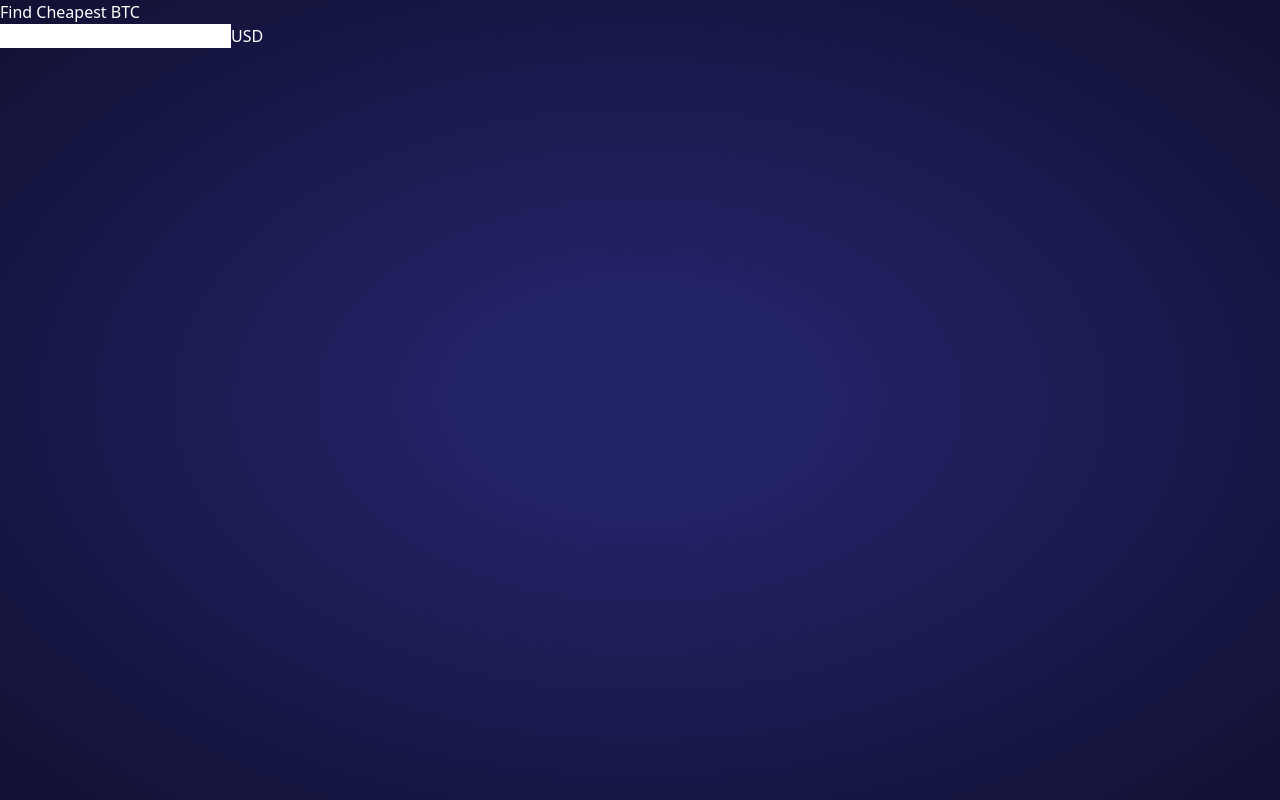
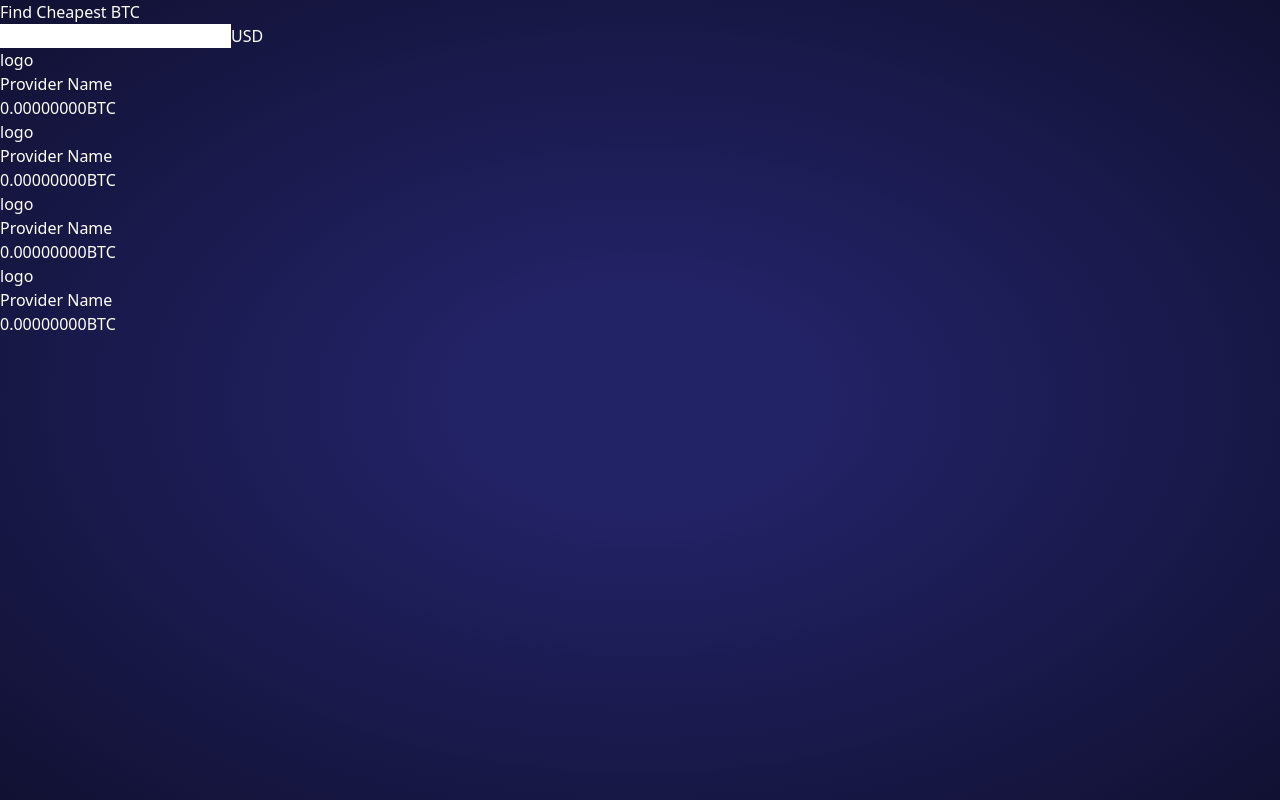
Before and after one commit to aal51282/bitcoin-price-comparison, a React (Vite) app: page / in a window 1280 px wide. Built offline with nearby package versions, Linux system fonts and the light colour scheme.

Commit message:
Completed UI for frontend.

```diff
--- a/src/App.tsx
+++ b/src/App.tsx
@@ -1,5 +1,6 @@
 import { useState } from 'react';
 import AmountInput from './AmountInput';
+import ResultRow from './ResultRow';
 
 function App() {
   const [amount, setAmount] = useState('100');
@@ -11,6 +12,12 @@ function App() {
           value={amount}
           onChange={(e) => setAmount(e.target.value)} />
       </div>
+      <div className="mt-6">
+        <ResultRow />
+        <ResultRow />
+        <ResultRow />
+        <ResultRow />
+      </div>
     </main>
   )
 }
--- a/src/Input.tsx
+++ b/src/Input.tsx
@@ -10,7 +10,7 @@ export type InputProps = {
 export default function Input(props: InputProps) {
     return (
         <input type="text"
-            className={"border border-white/10 bg-blue-950 p-2 " + props.className}
+            className={"border border-white/10 bg-blue-950 p-2 rounded-lg " + props.className}
             placeholder={props.placeholder}
             value={props.value}
             onChange={props.onChange}/>
--- /dev/null
+++ b/src/ResultRow.tsx
@@ -0,0 +1,21 @@
+type ResultRowProps = {
+    loading?: boolean;
+};
+
+export default function ResultRow({loading}:ResultRowProps) {
+    return (
+        <div className="relative border min-h-12 border-white/10 rounded-lg bg-gradient-to-r from-purple-500/10 to-blue-500/10 p-4 my-4 overflow-hidden">
+            <div className="flex gap-4">
+                <div>logo</div>
+                <div className="grow">Provider Name</div>
+                <div className="flex gap-2">
+                    <span className="text-xl text-purple-200/80">0.00000000</span>
+                    <span className="text-xl text-purple-300/50">BTC</span>
+                </div>
+            </div>
+            {loading && (
+                <div className="inset-0 absolute bg-gradient-to-r from-transparent via-blue-800/50 to-transparent skeleton-animation" />
+            )}
+        </div>
+    )
+}
--- a/src/index.css
+++ b/src/index.css
@@ -8,3 +8,16 @@ body {
   background-image: radial-gradient(at 50% 50%, #226 20%, transparent 100%);
   height: 100vh;
 }
+
+@keyframes from-left-to-right {
+    0% {
+      translate: -100%;
+    }
+    100% {
+      translate: 100%;
+    }
+}
+
+.skeleton-animation {
+    animation: from-left-to-right 2s infinite;
+}
```
